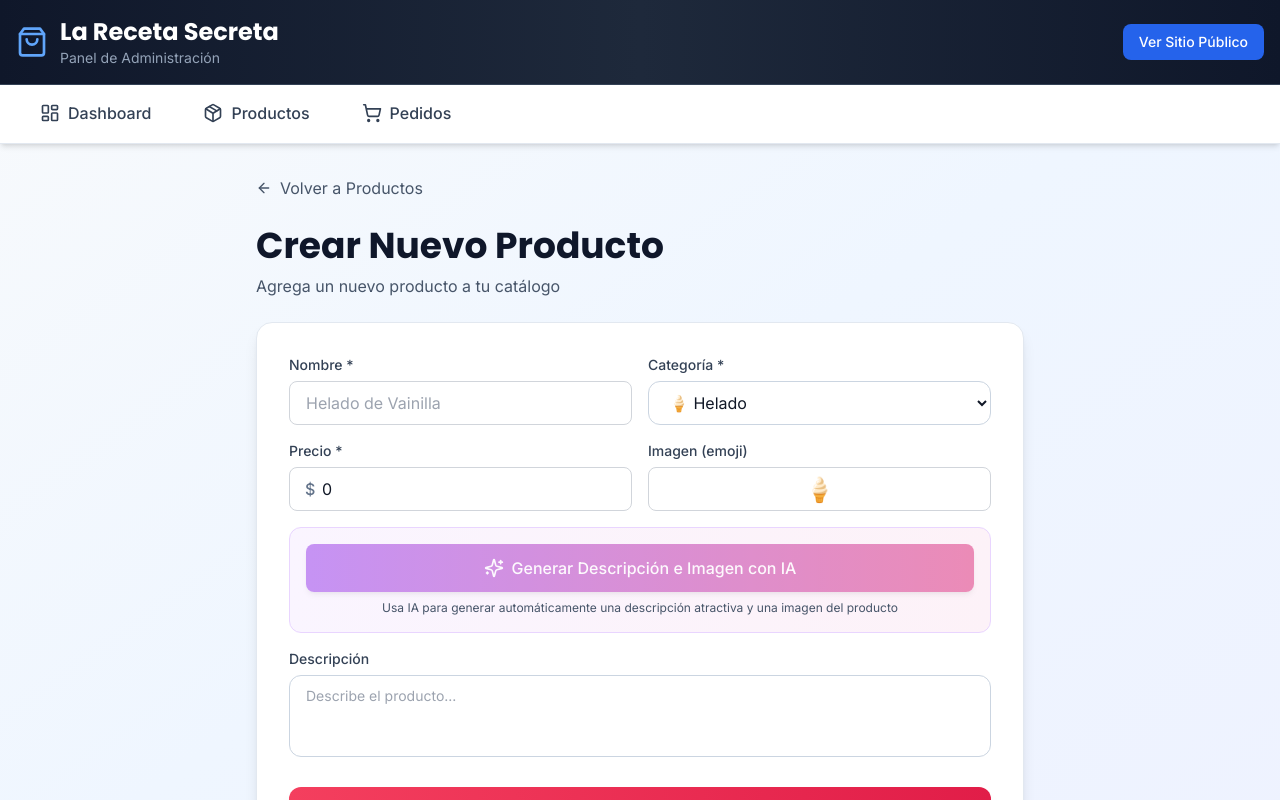
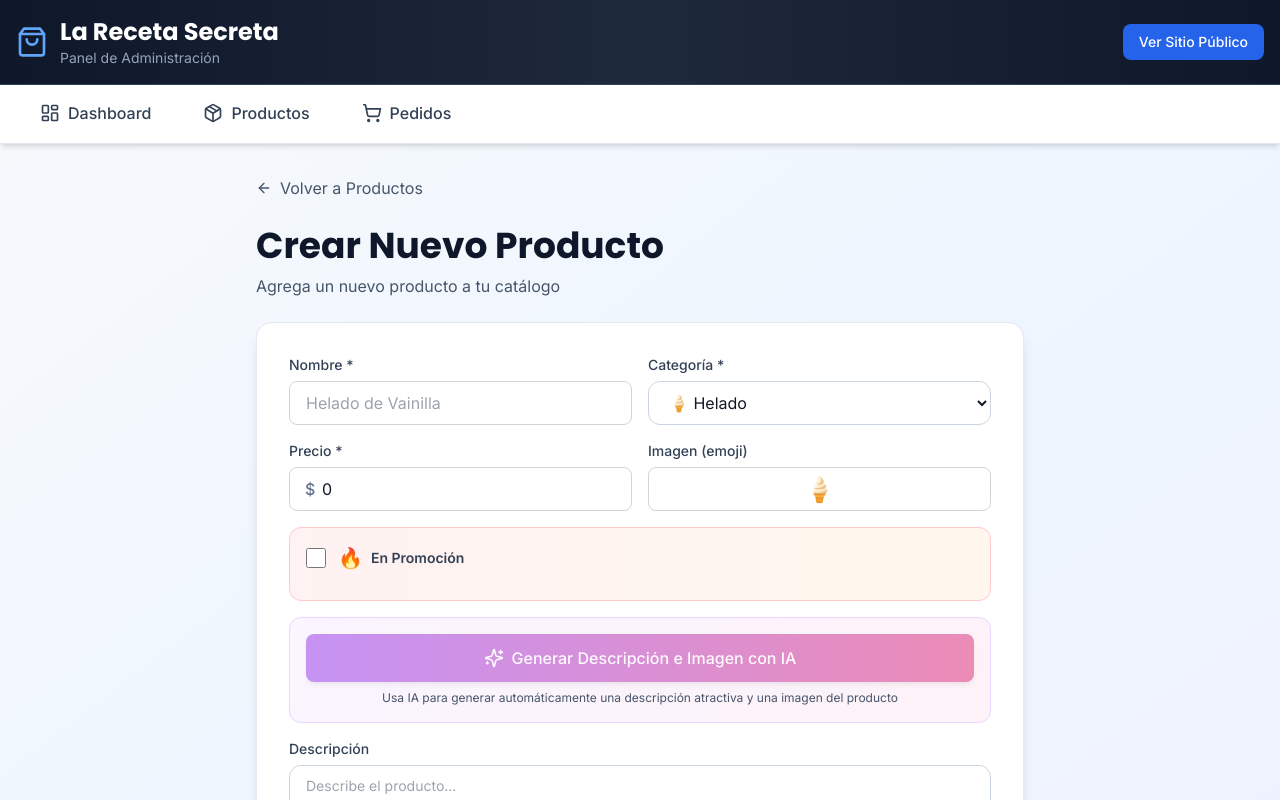
Before and after one commit to IllumTech/The-Secret-Recipe, a Next.js app in the folder frontend/: page /admin/productos/nuevo in a window 1280 px wide. Shown: the top 800 px of the page. Built offline with nearby package versions, Linux system fonts and the light colour scheme; no server answers.

Commit message:
feat(products): add promotion fields to ProductForm

```diff
--- a/frontend/components/products/ProductForm.tsx
+++ b/frontend/components/products/ProductForm.tsx
@@ -21,16 +21,20 @@ export default function ProductForm({ product, onSubmit, onCancel, isLoading }:
     price: product?.price || 0,
     description: product?.description || '',
     image: product?.image || '',
+    isOnPromotion: product?.isOnPromotion || false,
+    promotionalPrice: product?.promotionalPrice || 0,
   });
 
   const [errors, setErrors] = useState<Record<string, string>>({});
   const [isGenerating, setIsGenerating] = useState(false);
 
   const handleChange = (e: React.ChangeEvent<HTMLInputElement | HTMLSelectElement | HTMLTextAreaElement>) => {
-    const { name, value } = e.target;
+    const { name, value, type } = e.target;
+    const checked = (e.target as HTMLInputElement).checked;
+
     setFormData(prev => ({
       ...prev,
-      [name]: name === 'price' ? parseFloat(value) || 0 : value,
+      [name]: type === 'checkbox' ? checked : (name === 'price' || name === 'promotionalPrice') ? parseFloat(value) || 0 : value,
     }));
     if (errors[name]) {
       setErrors(prev => ({ ...prev, [name]: '' }));
@@ -42,6 +46,16 @@ export default function ProductForm({ product, onSubmit, onCancel, isLoading }:
     if (!formData.name.trim()) newErrors.name = 'Requerido';
     if (formData.price <= 0) newErrors.price = 'Debe ser mayor a 0';
     if (!formData.category) newErrors.category = 'Requerido';
+
+    // Promotion validation
+    if (formData.isOnPromotion) {
+      if (!formData.promotionalPrice || formData.promotionalPrice <= 0) {
+        newErrors.promotionalPrice = 'El precio promocional es requerido y debe ser mayor a 0';
+      } else if (formData.promotionalPrice >= formData.price) {
+        newErrors.promotionalPrice = 'El precio promocional debe ser menor al precio original';
+      }
+    }
+
     setErrors(newErrors);
     return Object.keys(newErrors).length === 0;
   };
@@ -161,6 +175,68 @@ export default function ProductForm({ product, onSubmit, onCancel, isLoading }:
         </div>
       </div>
 
+      {/* Row 3: Promotion Section */}
+      <div className="bg-gradient-to-r from-red-50 to-orange-50 rounded-xl p-4 border border-red-200">
+        <div className="flex items-center gap-3 mb-3">
+          <input
+            type="checkbox"
+            id="isOnPromotion"
+            name="isOnPromotion"
+            checked={formData.isOnPromotion}
+            onChange={handleChange}
+            disabled={isLoading}
+            className="w-5 h-5 text-red-600 border-gray-300 rounded focus:ring-red-500 cursor-pointer"
+          />
+          <label htmlFor="isOnPromotion" className="text-sm font-semibold text-slate-700 cursor-pointer flex items-center gap-2">
+            <span className="text-xl">🔥</span>
+            <span>En Promoción</span>
+          </label>
+        </div>
+
+        {formData.isOnPromotion && (
+          <div className="space-y-3 animate-fade-in">
+            <div>
+              <label htmlFor="promotionalPrice" className="block text-sm font-medium text-slate-700 mb-1.5">
+                Precio Promocional *
+              </label>
+              <div className="relative">
+                <span className="absolute left-4 top-1/2 -translate-y-1/2 text-slate-500 font-medium">$</span>
+                <Input
+                  id="promotionalPrice"
+                  name="promotionalPrice"
+                  type="number"
+                  step="0.01"
+                  min="0"
+                  value={formData.promotionalPrice}
+                  onChange={handleChange}
+                  placeholder="0.00"
+                  disabled={isLoading}
+                  className="pl-8 h-11"
+                />
+              </div>
+              {errors.promotionalPrice && <p className="mt-1 text-xs text-red-600">{errors.promotionalPrice}</p>}
+            </div>
+
+            {formData.price > 0 && formData.promotionalPrice > 0 && formData.promotionalPrice < formData.price && (
+              <div className="bg-white rounded-lg p-3 border border-red-300">
+                <div className="flex items-center justify-between">
+                  <span className="text-sm text-slate-600">Descuento:</span>
+                  <span className="text-lg font-bold text-red-600">
+                    {Math.round(((formData.price - formData.promotionalPrice) / formData.price) * 100)}% OFF
+                  </span>
+                </div>
+                <div className="flex items-center justify-between mt-1">
+                  <span className="text-sm text-slate-600">Ahorras:</span>
+                  <span className="text-sm font-semibold text-green-600">
+                    ${(formData.price - formData.promotionalPrice).toFixed(2)}
+                  </span>
+                </div>
+              </div>
+            )}
+          </div>
+        )}
+      </div>
+
       {/* AI Generation Button */}
       {!product && (
         <div className="bg-gradient-to-r from-purple-50 to-pink-50 rounded-xl p-4 border border-purple-200">
@@ -179,7 +255,7 @@ export default function ProductForm({ product, onSubmit, onCancel, isLoading }:
         </div>
       )}
 
-      {/* Row 3: Description */}
+      {/* Row 4: Description */}
       <div>
         <label htmlFor="description" className="block text-sm font-medium text-slate-700 mb-1.5">
           Descripción {isGenerating && <span className="text-purple-600 animate-pulse">(Generando...)</span>}
```
